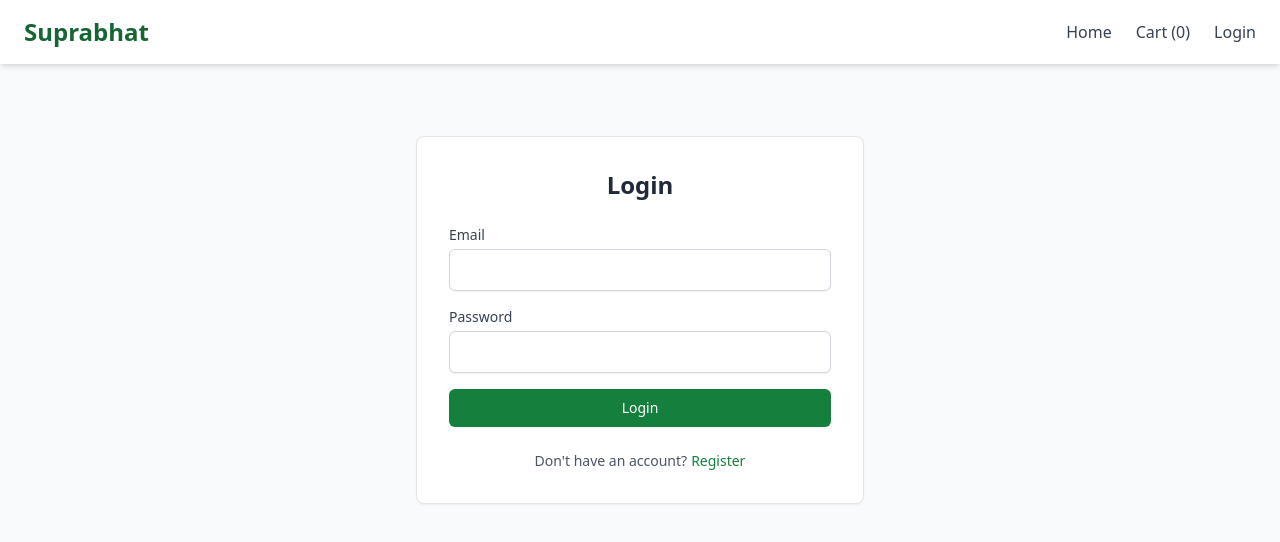
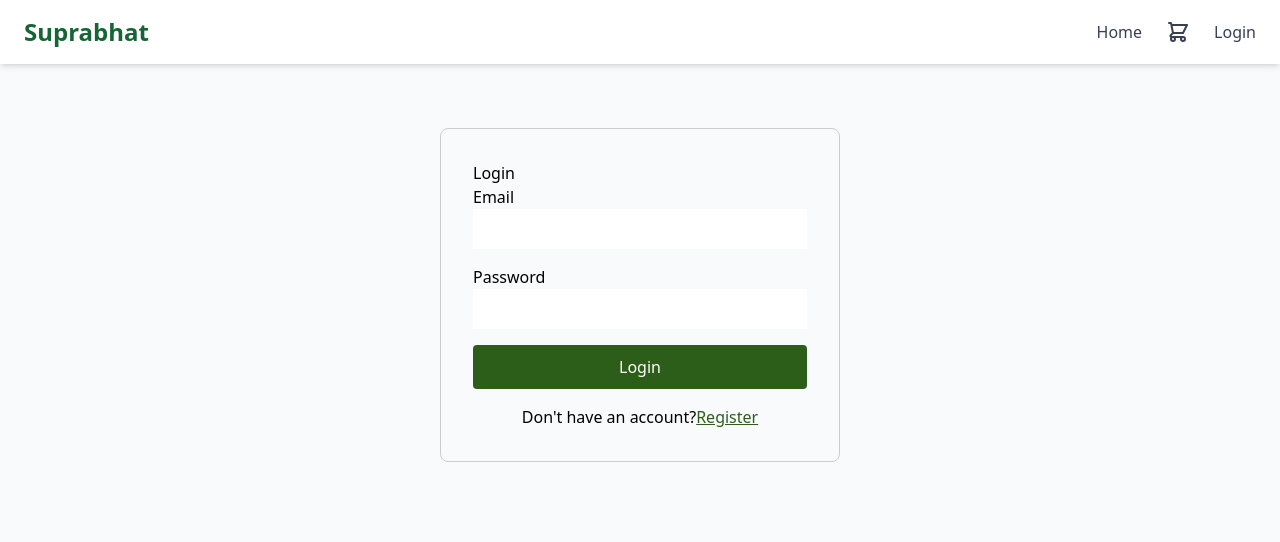
Before and after one commit to w3-80717/SuprabhatGroceries, a React (Vite) app in the folder suprabhat-web/: page /login in a window 1280 px wide. Shown: the top 542 px of the page. Built offline with nearby package versions, Linux system fonts and the light colour scheme.

Commit message:
handleAddToCart Pages

```diff
--- a/suprabhat-web/src/components/Header.jsx
+++ b/suprabhat-web/src/components/Header.jsx
@@ -1,37 +1,63 @@
 import React from 'react';
 import { Link, useNavigate } from 'react-router-dom';
-import { useAuthStore } from '../store/authStore';
+import { useAuthStore } from '../store/authStore.js';
+import { useCartStore } from '../store/cartStore.js';
 
 const Header = () => {
+  // Get state and actions from the auth store
   const { isAuthenticated, user, logout } = useAuthStore();
+
+  // Get the total item count from the cart store
+  // This component will automatically re-render whenever the totalItems changes
+  const totalItems = useCartStore((state) => state.getTotalItems());
+
   const navigate = useNavigate();
 
   const handleLogout = () => {
-    logout();
-    navigate('/login');
+    logout(); // Clear auth state
+    // Optionally, you could also clear the cart on logout
+    // useCartStore.getState().clearCart();
+    navigate('/login'); // Redirect to login page
   };
 
   return (
-    <header className="bg-white shadow-md">
+    <header className="bg-white shadow-md sticky top-0 z-10">
       <div className="container mx-auto px-6 py-4 flex justify-between items-center">
         <Link to="/" className="text-2xl font-bold text-green-800 hover:text-green-700">
           Suprabhat
         </Link>
         <nav className="flex items-center space-x-6">
-          <Link to="/" className="text-gray-700 hover:text-green-800 font-medium">Home</Link>
-          <Link to="/cart" className="text-gray-700 hover:text-green-800 font-medium">Cart (0)</Link>
+          <Link to="/" className="text-gray-700 hover:text-green-800 font-medium">
+            Home
+          </Link>
+          <Link to="/cart" className="relative text-gray-700 hover:text-green-800 font-medium">
+            {/* Shopping cart icon */}
+            <svg xmlns="http://www.w3.org/2000/svg" className="h-6 w-6" fill="none" viewBox="0 0 24 24" stroke="currentColor">
+              <path strokeLinecap="round" strokeLinejoin="round" strokeWidth={2} d="M3 3h2l.4 2M7 13h10l4-8H5.4M7 13L5.4 5M7 13l-2.293 2.293c-.63.63-.184 1.707.707 1.707H17m0 0a2 2 0 100 4 2 2 0 000-4zm-8 2a2 2 0 11-4 0 2 2 0 014 0z" />
+            </svg>
+            {/* Cart item count badge */}
+            {totalItems > 0 && (
+              <span className="absolute -top-2 -right-3 bg-red-600 text-white text-xs rounded-full h-5 w-5 flex items-center justify-center">
+                {totalItems}
+              </span>
+            )}
+          </Link>
+
+          {/* Conditional rendering based on authentication status */}
           {isAuthenticated ? (
             <>
-              <span className="text-gray-700 font-medium">Hi, {user.name}</span>
+              <span className="text-gray-700 font-medium hidden sm:block">Hi, {user.name}</span>
               <button
                 onClick={handleLogout}
-                className="text-gray-700 hover:text-green-800 font-medium bg-transparent border-none cursor-pointer"
+                className="text-gray-700 hover:text-green-800 font-medium bg-transparent border-none cursor-pointer p-0"
               >
                 Logout
               </button>
             </>
           ) : (
-            <Link to="/login" className="text-gray-700 hover:text-green-800 font-medium">Login</Link>
+            <Link to="/login" className="text-gray-700 hover:text-green-800 font-medium">
+              Login
+            </Link>
           )}
         </nav>
       </div>
--- a/suprabhat-web/src/components/ProductList.jsx
+++ b/suprabhat-web/src/components/ProductList.jsx
@@ -1,8 +1,12 @@
 import React from 'react';
 import { useQuery } from '@tanstack/react-query';
-import { fetchProducts } from '../api/products';
+import { fetchProducts } from '../api/products.js'; // Using absolute path alias
+import { useCartStore } from '../store/cartStore.js'; // Import the cart store
 
 const ProductList = () => {
+  // Get the addToCart action from our Zustand store
+  const { addToCart } = useCartStore();
+
   const { data, isLoading, isError, error } = useQuery({
     queryKey: ['products'],
     queryFn: fetchProducts,
@@ -26,16 +30,20 @@ const ProductList = () => {
         <div className="grid grid-cols-1 sm:grid-cols-2 md:grid-cols-3 lg:grid-cols-4 gap-6">
           {products.map((product) => (
             <div key={product._id} className="bg-white border border-gray-200 rounded-lg shadow-sm p-4 flex flex-col">
-              {/* Image Placeholder */}
               <div className="w-full h-40 bg-gray-200 rounded-md mb-4 flex items-center justify-center">
-                 <span className="text-gray-500">Image</span>
+                <span className="text-gray-500">Image</span>
               </div>
               <h3 className="text-lg font-semibold text-gray-800">{product.name}</h3>
               <p className="text-gray-600 mt-1">₹{product.price} / {product.unit}</p>
               <p className={`text-sm mt-2 ${product.stock > 0 ? 'text-green-600' : 'text-red-600'}`}>
                 {product.stock > 0 ? `In Stock: ${product.stock}` : 'Out of Stock'}
               </p>
-              <button className="mt-4 w-full bg-green-700 text-white py-2 rounded-lg hover:bg-green-800 transition-colors">
+              <button
+                // CRITICAL FIX: Pass a function to onClick, don't call it directly
+                onClick={() => addToCart(product)}
+                disabled={product.stock === 0}
+                className="mt-4 w-full bg-green-700 text-white py-2 rounded-lg hover:bg-green-800 transition-colors disabled:bg-gray-400 disabled:cursor-not-allowed"
+              >
                 Add to Cart
               </button>
             </div>
--- a/suprabhat-web/src/pages/AuthPage.jsx
+++ b/suprabhat-web/src/pages/AuthPage.jsx
@@ -7,6 +7,7 @@ import { useNavigate } from 'react-router-dom';
 import { loginUser, registerUser } from '../api/auth';
 import { useAuthStore } from '../store/authStore';
 
+// Zod validation schemas
 const registerSchema = z.object({
   name: z.string().min(2, 'Name must be at least 2 characters'),
   email: z.string().email('Invalid email address'),
@@ -21,17 +22,17 @@ const loginSchema = z.object({
 const AuthPage = () => {
   const [isLogin, setIsLogin] = useState(true);
   const navigate = useNavigate();
-  const { login: loginToStore } = useAuthStore();
+  const { login: loginToStore } = useAuthStore(); // Get the login action from the store
 
-  const { register, handleSubmit, formState: { errors }, reset } = useForm({
+  const { register, handleSubmit, formState: { errors } } = useForm({
     resolver: zodResolver(isLogin ? loginSchema : registerSchema),
   });
 
   const { mutate: handleRegister, isLoading: isRegistering, error: registerError } = useMutation({
     mutationFn: registerUser,
     onSuccess: (data) => {
-      loginToStore(data);
-      navigate('/');
+      loginToStore(data); // Save user and token to store
+      navigate('/'); // Redirect to home on success
     },
   });
 
@@ -51,71 +52,43 @@ const AuthPage = () => {
     }
   };
 
-  const toggleForm = () => {
-    setIsLogin(!isLogin);
-    reset(); // Reset form fields and errors on toggle
-  };
-
   const isLoading = isLoggingIn || isRegistering;
   const serverError = loginError || registerError;
 
   return (
-    <div className="flex justify-center items-center mt-10">
-      <div className="w-full max-w-md bg-white p-8 border border-gray-200 rounded-lg shadow-sm">
-        <h2 className="text-2xl font-bold text-center text-gray-800 mb-6">{isLogin ? 'Login' : 'Create Account'}</h2>
-        <form onSubmit={handleSubmit(onSubmit)} className="space-y-4">
+    <div style={{ maxWidth: '400px', margin: '2rem auto', padding: '2rem', border: '1px solid #ccc', borderRadius: '8px' }}>
+      <h2>{isLogin ? 'Login' : 'Create Account'}</h2>
+      <form onSubmit={handleSubmit(onSubmit)}>
         {!isLogin && (
-            <div>
-              <label htmlFor="name" className="block text-sm font-medium text-gray-700">Name</label>
-              <input
-                id="name"
-                {...register('name')}
-                className="mt-1 block w-full px-3 py-2 border border-gray-300 rounded-md shadow-sm placeholder-gray-400 focus:outline-none focus:ring-green-500 focus:border-green-500"
-              />
-              {errors.name && <p className="mt-1 text-sm text-red-600">{errors.name.message}</p>}
+          <div style={{ marginBottom: '1rem' }}>
+            <label>Name</label>
+            <input {...register('name')} style={{ width: '100%', padding: '8px' }} />
+            {errors.name && <p style={{ color: 'red' }}>{errors.name.message}</p>}
           </div>
         )}
-          <div>
-            <label htmlFor="email" className="block text-sm font-medium text-gray-700">Email</label>
-            <input
-              id="email"
-              {...register('email')}
-              className="mt-1 block w-full px-3 py-2 border border-gray-300 rounded-md shadow-sm placeholder-gray-400 focus:outline-none focus:ring-green-500 focus:border-green-500"
-            />
-            {errors.email && <p className="mt-1 text-sm text-red-600">{errors.email.message}</p>}
+        <div style={{ marginBottom: '1rem' }}>
+          <label>Email</label>
+          <input {...register('email')} style={{ width: '100%', padding: '8px' }} />
+          {errors.email && <p style={{ color: 'red' }}>{errors.email.message}</p>}
         </div>
-          <div>
-            <label htmlFor="password" className="block text-sm font-medium text-gray-700">Password</label>
-            <input
-              id="password"
-              type="password"
-              {...register('password')}
-              className="mt-1 block w-full px-3 py-2 border border-gray-300 rounded-md shadow-sm placeholder-gray-400 focus:outline-none focus:ring-green-500 focus:border-green-500"
-            />
-            {errors.password && <p className="mt-1 text-sm text-red-600">{errors.password.message}</p>}
+        <div style={{ marginBottom: '1rem' }}>
+          <label>Password</label>
+          <input type="password" {...register('password')} style={{ width: '100%', padding: '8px' }} />
+          {errors.password && <p style={{ color: 'red' }}>{errors.password.message}</p>}
         </div>
 
-          {serverError && (
-            <div className="bg-red-100 border border-red-400 text-red-700 px-4 py-3 rounded relative">
-              {serverError.response?.data?.message || 'An unexpected error occurred'}
-            </div>
-          )}
+        {serverError && <p style={{ color: 'red', marginBottom: '1rem' }}>{serverError.response?.data?.message || 'An error occurred'}</p>}
 
-          <button
-            type="submit"
-            disabled={isLoading}
-            className="w-full flex justify-center py-2 px-4 border border-transparent rounded-md shadow-sm text-sm font-medium text-white bg-green-700 hover:bg-green-800 focus:outline-none focus:ring-2 focus:ring-offset-2 focus:ring-green-500 disabled:opacity-50"
-          >
+        <button type="submit" disabled={isLoading} style={{ width: '100%', padding: '10px', backgroundColor: '#2c5e1a', color: 'white', border: 'none', borderRadius: '4px', cursor: 'pointer' }}>
           {isLoading ? 'Processing...' : (isLogin ? 'Login' : 'Register')}
         </button>
       </form>
-        <p className="mt-6 text-center text-sm text-gray-600">
+      <p style={{ marginTop: '1rem', textAlign: 'center' }}>
         {isLogin ? "Don't have an account?" : 'Already have an account?'}
-          <button onClick={toggleForm} className="font-medium text-green-700 hover:text-green-600 ml-1 bg-transparent border-none cursor-pointer">
+        <button onClick={() => setIsLogin(!isLogin)} style={{ background: 'none', border: 'none', color: '#2c5e1a', cursor: 'pointer', textDecoration: 'underline' }}>
           {isLogin ? 'Register' : 'Login'}
         </button>
       </p>
-      </div>
     </div>
   );
 };
--- /dev/null
+++ b/suprabhat-web/src/store/cartStore.js
@@ -0,0 +1,92 @@
+import { create } from 'zustand';
+import { persist } from 'zustand/middleware';
+
+export const useCartStore = create(
+  persist(
+    (set, get) => ({
+      items: [], // Array to hold { product, quantity }
+
+      // --- ACTIONS ---
+
+      /**
+       * Adds a product to the cart or increments its quantity if it already exists.
+       */
+      addToCart: (product) => {
+        const cart = get().items;
+        const findProduct = cart.find((item) => item.product._id === product._id);
+
+        if (findProduct) {
+          // If product exists, just increment quantity
+          findProduct.quantity += 1;
+        } else {
+          // If product doesn't exist, add it with quantity 1
+          cart.push({ product: product, quantity: 1 });
+        }
+
+        set({ items: [...cart] });
+      },
+
+      /**
+       * Removes a product completely from the cart.
+       */
+      removeFromCart: (productId) => {
+        set({
+          items: get().items.filter((item) => item.product._id !== productId),
+        });
+      },
+
+      /**
+       * Increments the quantity of a product in the cart.
+       */
+      incrementQuantity: (productId) => {
+        const cart = get().items;
+        const findProduct = cart.find((item) => item.product._id === productId);
+        if (findProduct) {
+          findProduct.quantity += 1;
+        }
+        set({ items: [...cart] });
+      },
+
+      /**
+       * Decrements the quantity of a product. Removes it if quantity becomes 0.
+       */
+      decrementQuantity: (productId) => {
+        const cart = get().items;
+        const findProduct = cart.find((item) => item.product._id === productId);
+        if (findProduct && findProduct.quantity > 1) {
+          findProduct.quantity -= 1;
+          set({ items: [...cart] });
+        } else {
+          // If quantity is 1, remove the item completely
+          get().removeFromCart(productId);
+        }
+      },
+
+      /**
+       * Clears the entire cart.
+       */
+      clearCart: () => {
+        set({ items: [] });
+      },
+
+      // --- SELECTORS / DERIVED STATE ---
+
+      /**
+       * Calculates the total number of items in the cart.
+       */
+      getTotalItems: () => {
+        return get().items.reduce((total, item) => total + item.quantity, 0);
+      },
+
+      /**
+       * Calculates the total price of all items in the cart.
+       */
+      getTotalPrice: () => {
+        return get().items.reduce((total, item) => total + item.product.price * item.quantity, 0);
+      },
+    }),
+    {
+      name: 'cart-storage', // Persist cart to localStorage
+    }
+  )
+);
```
Also changed, not shown: suprabhat-web/src/pages/CartPage.jsx (+64 -3 lines). Lines whose indentation alone changed are shown as unchanged.
